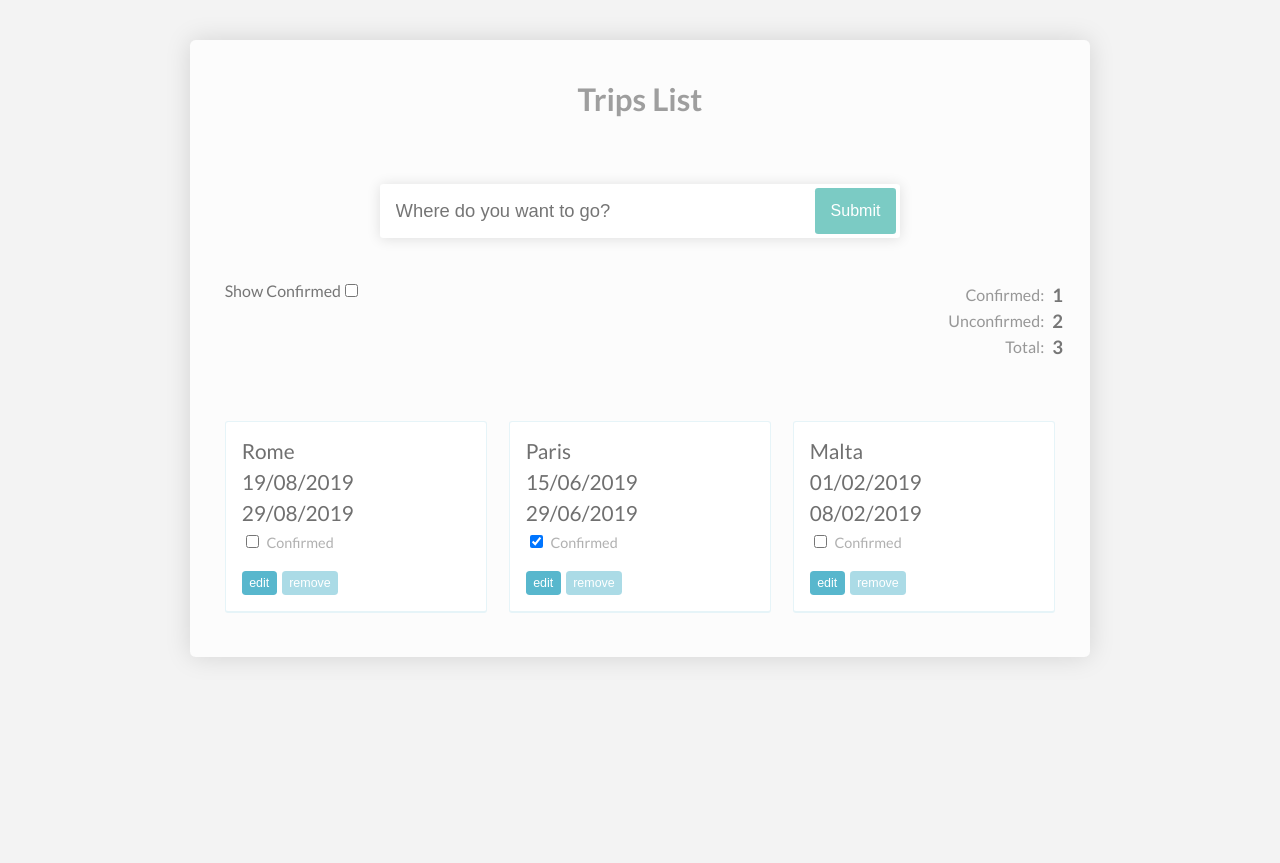
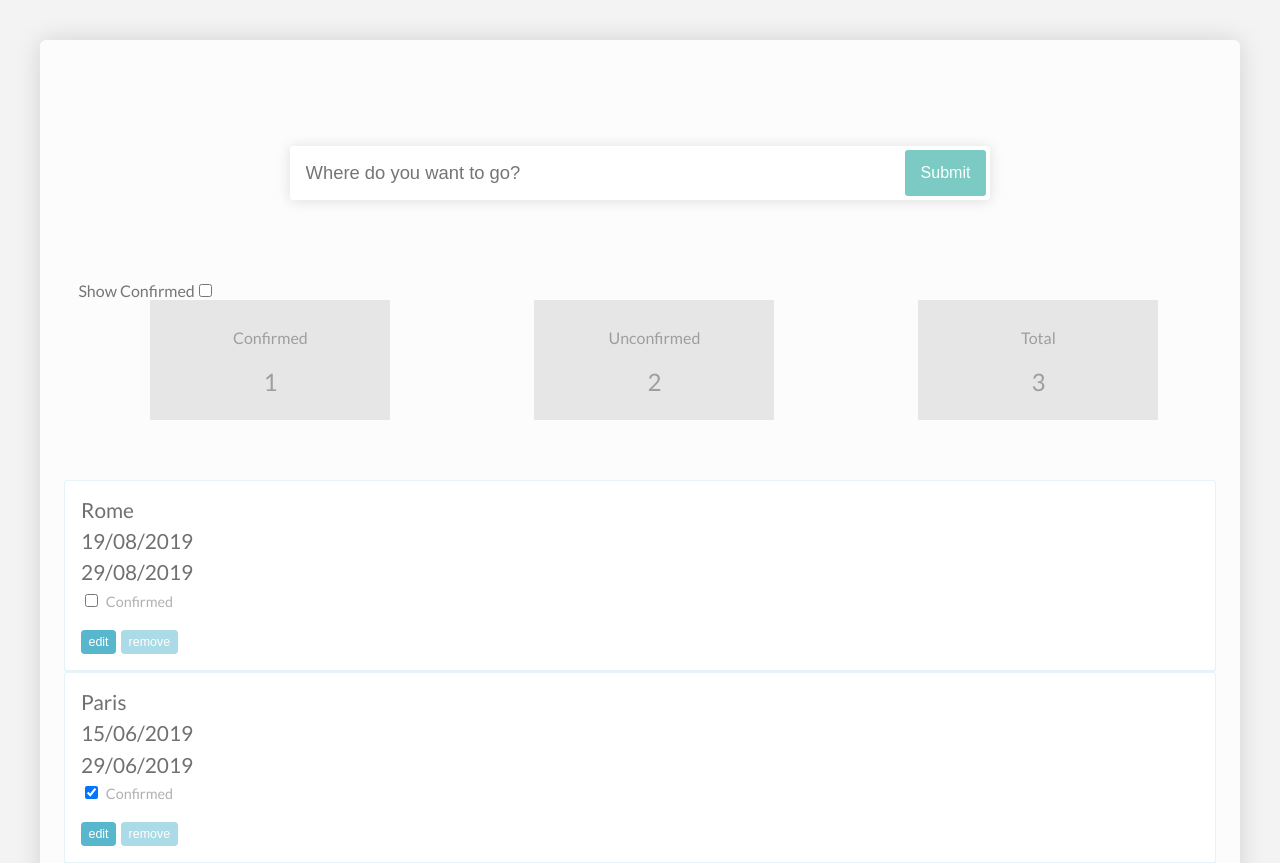
Before and after one commit to mz4/z-tripplanner, a React (Create React App) app: page / in a window 1280 px wide. Shown: the top 863 px of the page. Before the commit the page ends 800 px from the top, so only its background shows below. Built offline with nearby package versions, Linux system fonts and the light colour scheme.

Commit message:
[#1] Update counter css style

```diff
--- a/src/App.js
+++ b/src/App.js
@@ -112,8 +112,8 @@ class App extends Component {
       trips: [
         {
           name: this.state.pendingTrip,
-          dateStart: '01/01/2025',
-          dateEnd: '01/01/2025',
+          dateStart: '',
+          dateEnd: '',
           isConfirmed: false,
           isEditing: false
         },
@@ -139,7 +139,7 @@ class App extends Component {
     return (
       <div className="App">
         <header>
-          <h2>Trips List</h2>
+          <h2></h2>
           <form onSubmit={this.newTripSubmitHandler}>
             <input
               type="text"
--- a/src/Counter.js
+++ b/src/Counter.js
@@ -2,22 +2,32 @@ import React from 'react';
 import PropTypes from 'prop-types';
 
 const Counter = props =>
-  <table className="counter">
-    <tbody>
-      <tr>
-        <td>Confirmed:</td>
-        <td>{props.numberConfirmed}</td>
-      </tr>
-      <tr>
-        <td>Unconfirmed:</td>
-        <td>{props.numberUnconfirmed}</td>
-      </tr>
-      <tr>
-        <td>Total:</td>
-        <td>{props.totalTrips}</td>
-      </tr>
-    </tbody>
-  </table>;
+  <div className="counter">
+    <div className="counter__type">
+      <div className="counter__type__title">
+        Confirmed
+      </div>
+      <div className="counter__type__value">
+        {props.numberConfirmed}
+      </div>
+    </div>
+    <div className="counter__type">
+      <div className="counter__type__title">
+        Unconfirmed
+      </div>
+      <div className="counter__type__value">
+        {props.numberUnconfirmed}
+      </div>
+    </div>
+    <div className="counter__type">
+      <div className="counter__type__title">
+        Total
+      </div>
+      <div className="counter__type__value">
+        {props.totalTrips}
+      </div>
+    </div>
+  </div>;
 
 Counter.propTypes = {
   numberConfirmed: PropTypes.number,
--- a/src/index.css
+++ b/src/index.css
@@ -15,7 +15,7 @@ body {
 
 .App {
   width: 100%;
-  max-width: 900px;
+  max-width: 1200px;
   margin: 2.5em auto;
   border-radius: .35em;
   background: #fcfcfc;
@@ -158,10 +158,6 @@ div > label {
   color: #767676;
 }
 
-.counter {
-  display: block;
-}
-
 tr {
   color: rgba(118, 118, 118, .75);
 }
@@ -232,15 +228,34 @@ td:last-child {
   .main {
     padding: 2em 1em .75em;
   }
-  .counter {
-    margin-top: 1.65em;
-    padding-top: 1.5em;
-    border-top: 1px dotted rgba(0, 0, 0, .15);
-  }
   tr {
     display: inline-block;
     padding: 0 12px 0 0;
   }
+}
+
+.counter {
+  display: flex;
+  flex-direction: row;
+  flex-wrap: nowrap;
+  justify-content: space-around;
+}
+
+.counter__type {
+  width: 240px;
+  height: 120px;
+  padding: 20px;
+  text-align: center;
+  background-color: #e6e6e6;
+}
+
+.counter__type__title {
+  padding: 0.5em;
+}
+
+.counter__type__value {
+  padding: 0.5em;
+  font-size: 1.5em;
 }
 
 @media (min-width: 769px) {
@@ -278,11 +293,6 @@ td:last-child {
   .filter {
     display: inline-block;
   }
-  .counter {
-    float: right;
-    text-align: right;
-    margin-right: 1.25%;
-  }
   td:last-child {
     padding-left: 5px;
   }
@@ -304,15 +314,15 @@ td:last-child {
   ul li {
     -ms-flex-positive: 1;
     flex-grow: 1;
-    -ms-flex-preferred-size: 47.5%;
-    flex-basis: 47.5%;
-    margin: 0 1.25% 1em;
+    -ms-flex-preferred-size: 100%;
+    flex-basis: 100%;
+    /* margin: 0 1.25% 1em; */
   }
 }
 
 @media (min-width: 880px) {
   ul li {
-    -ms-flex-preferred-size: 20%;
-    flex-basis: 20%;
+    -ms-flex-preferred-size: 100%;
+    flex-basis: 100%;
   }
 }
```
Also changed, not shown: 1 other file (tests, documents, lock files or other folders).
